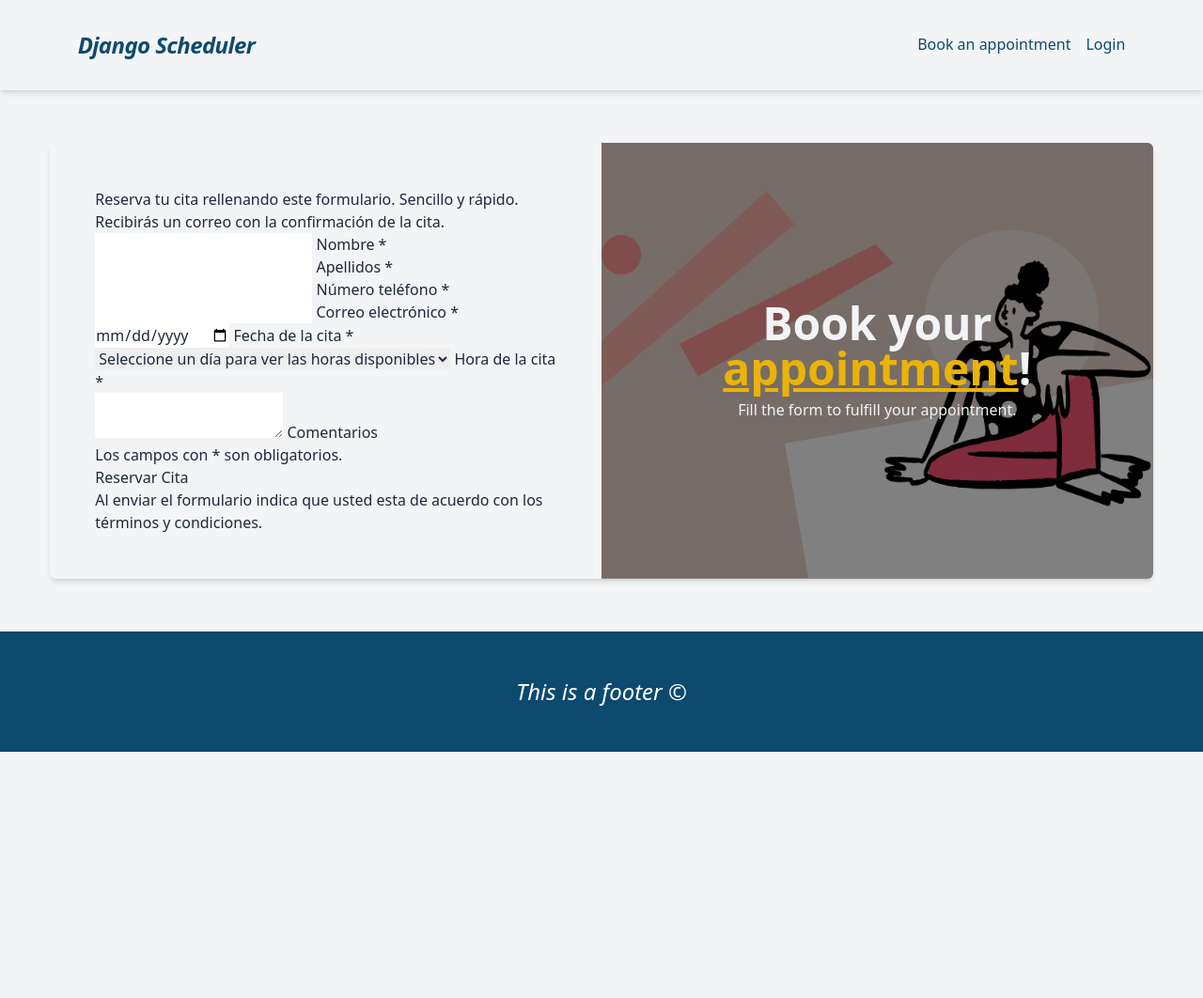
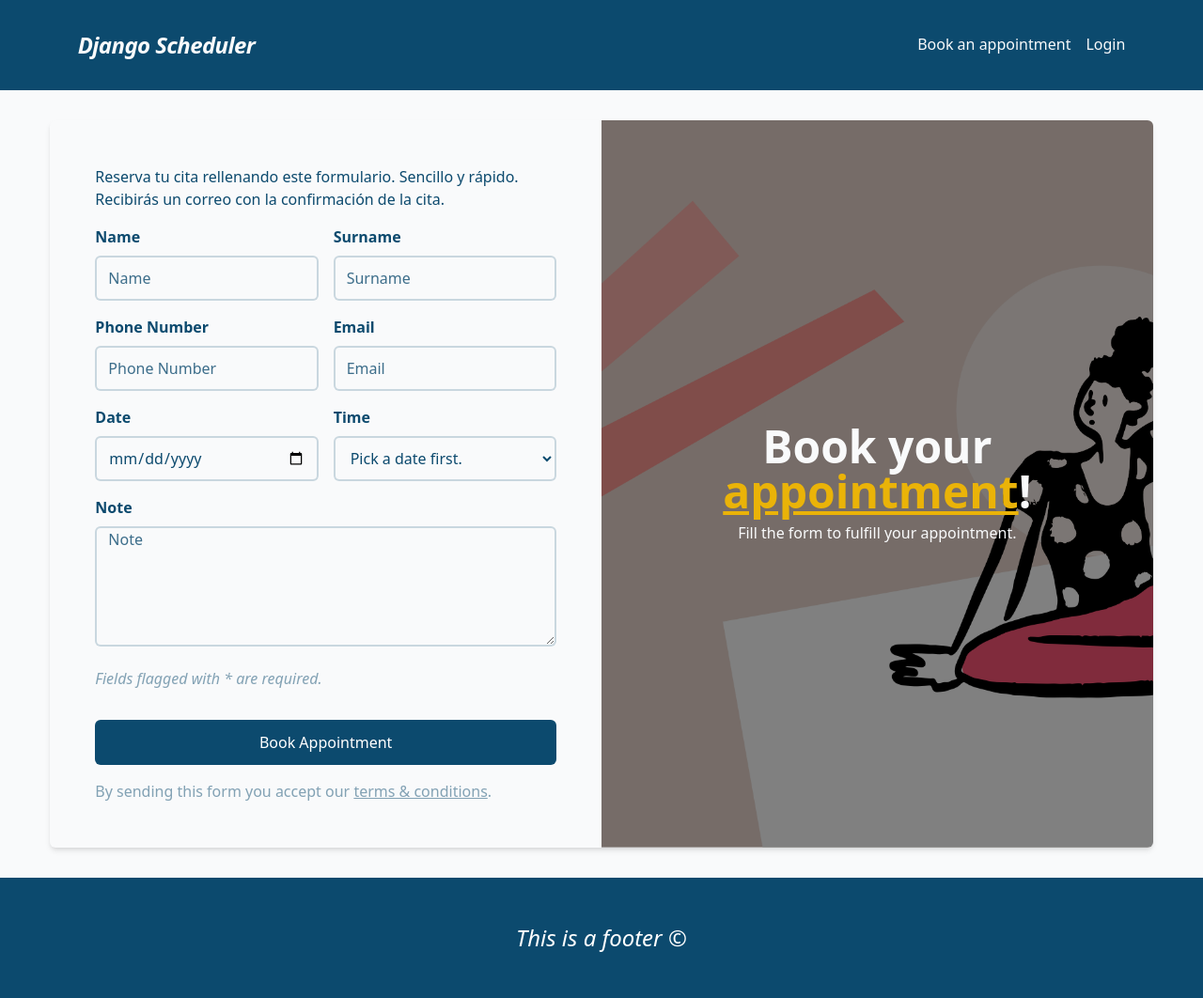
Before and after one commit to javierlnmn/django-scheduling, a Django app: page /appointments/ in a window 1280 px wide. Shown: the whole page at 94% size. Before the commit the page ends 800 px from the top, so only its background shows below. Run offline with Django 5.2, Linux system fonts and the light colour scheme; parts of the project's set-up code (start-up, migrations or seed data) failed here and were passed over; some libraries are stand-ins or nearby versions.

Commit message:
Appointment form style

```diff
--- a/appointments/models.py
+++ b/appointments/models.py
@@ -80,8 +80,8 @@
         existing_appointments = Appointment.objects.filter(appointment_date=date).values_list('appointment_time__time', flat=True)
 
         available_times = [{
-            'time_label': time.appointment_time.strftime('%H:%M'),
-            'time_value': time.id,
-        } for time in all_times if time.appointment_time not in existing_appointments]
+            'time_label': appointment_time.time.strftime('%H:%M'),
+            'time_value': appointment_time.id,
+        } for appointment_time in all_times if appointment_time.time not in existing_appointments]
 
         return available_times
--- a/appointments/templates/appointments/appointment_form.html
+++ b/appointments/templates/appointments/appointment_form.html
@@ -3,78 +3,78 @@
 
 {% block content %}
 
-<main class="flex-1 bg-gray-100-700 text-slate-800 grid place-items">
+<main class="flex-1 bg-gray-50-700 text-sky-900 grid place-items">
 
+    <div class="grid place-items-center py-8">
 
-    <div class="grid place-items-center">
-
-        <div class="bg-gray-100 grid grid-cols-2 w-11/12 max-w-[1400px] rounded-md shadow-md overflow-hidden">
-            <form class="p-12" method="post">
+        <div class="bg-gray-50 grid grid-cols-2 w-11/12 max-w-[1400px] rounded-md shadow-md overflow-hidden">
+            <form class="p-12 flex flex-col gap-4" method="post">
                 {% csrf_token %}
                 <p class="secondary-text">Reserva tu cita rellenando este formulario. Sencillo y rápido. Recibirás un correo con la confirmación de la cita.</p>
 
-                <div class="double-input-container">
-                    <div class="input-wrapper {% if form.nombre.errors %}has-error{% endif %}">
-                        <input class="input" type="text" id="id-nombre" name="nombre" required placeholder=" " />
-                        <label class="label" for="id-nombre">Nombre *</label>
+                <div class="grid grid-cols-2 gap-4 items-start">
+                    <div class="group w-full">
+                        <label for="name-input" class="block font-bold w-full pb-2 text-md transition-all duration-200 ease-in-out group-focus-within:text-yellow-500 {% if form.name.errors %}text-red-600{% endif %}">Name</label>
+                        <input required type="text" id="name-input" name="name" required placeholder="Name" class="bg-gray-50 border-sky-900/20 border-2 h-12 w-full placeholder-sky-900/80 group-focus-within:border-yellow-500 rounded-md px-3 outline-none transition-all duration-200 ease-in-out bg-gray-50-700 focus:ring-0 {% if form.name.errors %}placeholder-red-600 border-red-600 group-focus-within:border-red-500{% endif %}" />
                     </div>
 
-                    <div class="input-wrapper {% if form.apellidos.errors %}has-error{% endif %}">
-                        <input class="input" type="text" id="id-apellidos" name="apellidos" required placeholder=" " />
-                        <label class="label" for="id-apellidos">Apellidos *</label>
+                    <div class="group w-full">
+                        <label for="surname-input" class="block font-bold w-full pb-2 text-md transition-all duration-200 ease-in-out group-focus-within:text-yellow-500 {% if form.surname.errors %}text-red-600{% endif %}">Surname</label>
+                        <input required type="text" id="surname-input" name="surname" required placeholder="Surname" class="bg-gray-50 border-sky-900/20 border-2 h-12 w-full placeholder-sky-900/80 group-focus-within:border-yellow-500 rounded-md px-3 outline-none transition-all duration-200 ease-in-out bg-gray-50-700 focus:ring-0 {% if form.surname.errors %}placeholder-red-600 border-red-600 group-focus-within:border-red-500{% endif %}" />
                     </div>
                 </div>
 
-                <div class="double-input-container">
-                    <div class="input-wrapper {% if form.numero_telefono.errors %}has-error{% endif %}">
-                        <input class="input" type="text" id="id-numero_telefono" name="numero_telefono" required placeholder=" " />
-                        <label class="label" for="id-numero_telefono">Número teléfono *</label>
+                <div class="grid grid-cols-2 gap-4 items-start">
+                    <div class="group w-full">
+                        <label for="phone_number-input" class="block font-bold w-full pb-2 text-md transition-all duration-200 ease-in-out group-focus-within:text-yellow-500 {% if form.phone_number.errors %}text-red-600{% endif %}">Phone Number</label>
+                        <input required type="text" id="phone_number-input" name="phone_number" required placeholder="Phone Number" class="bg-gray-50 border-sky-900/20 border-2 h-12 w-full placeholder-sky-900/80 group-focus-within:border-yellow-500 rounded-md px-3 outline-none transition-all duration-200 ease-in-out bg-gray-50-700 focus:ring-0 {% if form.phone_number.errors %}placeholder-red-600 border-red-600 group-focus-within:border-red-500{% endif %}" />
                     </div>
-                    <div class="input-wrapper {% if form.email.errors %}has-error{% endif %}">
-                        <input class="input" type="email" id="id-email" name="email" required placeholder=" " />
-                        <label class="label" for="id-email">Correo electrónico *</label>
+
+                    <div class="group w-full">
+                        <label for="email-input" class="block font-bold w-full pb-2 text-md transition-all duration-200 ease-in-out group-focus-within:text-yellow-500 {% if form.email.errors %}text-red-600{% endif %}">Email</label>
+                        <input required type="text" id="email-input" name="email" required placeholder="Email" class="bg-gray-50 border-sky-900/20 border-2 h-12 w-full placeholder-sky-900/80 group-focus-within:border-yellow-500 rounded-md px-3 outline-none transition-all duration-200 ease-in-out bg-gray-50-700 focus:ring-0 {% if form.email.errors %}placeholder-red-600 border-red-600 group-focus-within:border-red-500{% endif %}" />
                     </div>
                 </div>
 
-                <div class="double-input-container">
-                    <div class="input-wrapper {% if form.fecha_cita.errors %}has-error{% endif %}">
-                        <input class="input" type="date" id="id-fecha_cita" name="fecha_cita" required placeholder=" " />
-                        <label class="label" for="text">Fecha de la cita *</label>
+                <div class="grid grid-cols-2 gap-4 items-start">
+                    <div class="group w-full">
+                        <label for="appointment_date-input" class="block font-bold w-full pb-2 text-md transition-all duration-200 ease-in-out group-focus-within:text-yellow-500 {% if form.appointment_date.errors %}text-red-600{% endif %}">Date</label>
+                        <input required type="date" id="appointment_date-input" name="appointment_date" required placeholder="Date" class="bg-gray-50 border-sky-900/20 border-2 h-12 w-full placeholder-sky-900/80 group-focus-within:border-yellow-500 rounded-md px-3 outline-none transition-all duration-200 ease-in-out bg-gray-50-700 focus:ring-0 {% if form.appointment_date.errors %}placeholder-red-600 border-red-600 group-focus-within:border-red-500{% endif %}" />
                     </div>
 
-                    <div class="select-wrapper {% if form.hora_cita.errors %}has-error{% endif %} ">
-                        <select class="select" id="id-hora_cita" name="hora_cita">
-                            <option selected id="default-time-option" disabled="disabled">Seleccione un día para ver las horas disponibles</option>
+                    <div class="group w-full">
+                        <label for="appointment_time-input" class="block font-bold w-full pb-2 text-md transition-all duration-200 ease-in-out group-focus-within:text-yellow-500 {% if form.appointment_time.errors %}text-red-600{% endif %}">Time</label>
+                        <select required type="text" id="appointment_time-input" name="appointment_time" required placeholder="Time" class="bg-gray-50 border-sky-900/20 border-2 h-12 w-full placeholder-sky-900/80 group-focus-within:border-yellow-500 rounded-md px-3 outline-none transition-all duration-200 ease-in-out bg-gray-50-700 focus:ring-0 {% if form.appointment_time.errors %}placeholder-red-600 border-red-600 group-focus-within:border-red-500{% endif %}" />
+                            <option selected id="default-time-option" disabled="disabled">Pick a date first.</option>
                         </select>
-                        <label class="label" for="text">Hora de la cita *</label>
                     </div>
                 </div>
 
-                <div class="input-wrapper">
-                    <textarea class="input" id="id-comentarios" name="comentarios" placeholder=" "></textarea>
-                    <label class="label" for="id-comentarios">Comentarios</label>
+                <div class="group w-full">
+                    <label for="note-input" class="block font-bold w-full pb-2 text-md transition-all duration-200 ease-in-out group-focus-within:text-yellow-500 {% if form.note.errors %}text-red-600{% endif %}">Note</label>
+                    <textarea id="note-input" name="note" placeholder="Note" class="bg-gray-50 border-sky-900/20 border-2 h-32 w-full placeholder-sky-900/80 group-focus-within:border-yellow-500 rounded-md px-3 outline-none transition-all duration-200 ease-in-out bg-gray-50-700 focus:ring-0 {% if form.note.errors %}placeholder-red-600 border-red-600 group-focus-within:border-red-500{% endif %}"></textarea>
                 </div>
 
-                <p class="secondary-text">Los campos con * son obligatorios.</p>
+                <p class="italic text-sky-900/50">Fields flagged with * are required.</p>
 
-                <div class="form-errors">
+                <div class="flex flex-col gap-4">
                     {% for field, errors in form.errors.items %}
-                            <p class="error"><strong>{{ field|capfirst }}</strong>:&nbsp;{% for error in errors %}{{ error }}&nbsp;{% endfor %}</p>
+                            <p class="text-red-600/60"><strong>{{ field|capfirst }}</strong>:&nbsp;{% for error in errors %}{{ error }}&nbsp;{% endfor %}</p>
                     {% endfor %}
 
                     {% for errors in form.non_field_errors.items %}
-                            <p class="error">{% for error in errors %}{{ error }}&nbsp;{% endfor %}</p>
+                            <p class="text-red-600/60">{% for error in errors %}{{ error }}&nbsp;{% endfor %}</p>
                     {% endfor %}
                 </div>
 
-                <button class="submit-button button-primary button-primary_small" type="submit">Reservar Cita</button>
-                <p class="secondary-text">Al enviar el formulario indica que usted esta de acuerdo con los términos y condiciones.</p>
+                <button class="h-12 rounded-md bg-sky-900 text-white" type="submit">Book Appointment</button>
+                <p class="text-sky-900/50">By sending this form you accept our <span class="underline">terms & conditions</span>.</p>
 
             </form>
             <div class="relative">
                 <div class="relative z-30 w-11/12 h-full mx-auto py-6 flex flex-col gap-2 items-center justify-center">
-                    <h2 class="text-center text-5xl text-gray-100 font-black">Book your <span class="underline text-yellow-500 decoration-yellow-500">appointment</span>!</h2>
-                    <p class="text-gray-100 text-center secondary-text">Fill the form to fulfill your appointment.</p>
+                    <h2 class="text-center text-5xl text-gray-50 font-black">Book your <span class="underline text-yellow-500 decoration-yellow-500">appointment</span>!</h2>
+                    <p class="text-gray-50 text-center secondary-text">Fill the form to fulfill your appointment.</p>
                 </div>
                 <img class="z-10 h-full object-cover brightness-50 absolute top-0 left-0" src="{% static 'images/appointment_form_image.png' %}" alt="Appointment form image">
             </div>
@@ -103,7 +103,7 @@
 
         async function getAvailableTimes() {
 
-            const appointmentDate = document.getElementById('id-fecha_cita').value;
+            const appointmentDate = document.getElementById('appointment_date-input').value;
 
             const selectedDay = { selected_day: appointmentDate };
             const payload = JSON.stringify(selectedDay);
@@ -132,7 +132,7 @@
         }
 
         async function setAvailableTimes() {
-            const selectInputAppointmentTime = document.getElementById("id-hora_cita");
+            const selectInputAppointmentTime = document.getElementById("appointment_time-input");
             const defaultOption = document.getElementById("default-time-option");
             const availableTimes = await getAvailableTimes();
 
@@ -153,7 +153,7 @@
             }
         }
 
-        document.getElementById("id-fecha_cita").addEventListener("change", setAvailableTimes);
+        document.getElementById("appointment_date-input").addEventListener("change", setAvailableTimes);
     </script>
 
 </main>
--- a/common/templates/common/_main.html
+++ b/common/templates/common/_main.html
@@ -3,7 +3,7 @@
 
 {% include 'common/base/head.html' %}
 
-<body class="flex flex-col min-h-svh bg-gray-100">
+<body class="flex flex-col min-h-svh bg-gray-50">
     {% include 'common/base/header.html' %}
 
     {% block content %}
--- a/common/templates/common/base/header.html
+++ b/common/templates/common/base/header.html
@@ -1,4 +1,4 @@
-<header class="sticky z-50 top-0 p-8 text-center shadow-md bg-gray-100 text-sky-900">
+<header class="sticky z-50 top-0 p-8 text-center bg-sky-900 text-gray-50">
     <div class="w-11/12 max-w-[1200px] mx-auto flex justify-between items-center gap-6">
         <h1 class="text-2xl font-black italic tracking-tight">
             <a href="{% url 'common:index' %}">Django Scheduler</a>
--- a/common/templates/common/base/session_manager.html
+++ b/common/templates/common/base/session_manager.html
@@ -6,10 +6,10 @@
 
     <div class="hidden absolute top-8 right-0 z-50 rounded-md w-max group-hover:flex flex-col min-w-36">
         <div class="h-4 bg-transparent w-full"></div>
-        <div class="shadow-md bg-gray-100-900 rounded-md flex flex-col items-end overflow-hidden">
-            <a class="px-3 py-2 w-full hover:bg-gray-100-950/30 transition-colors" href="">Account</a>
-            <a class="px-3 py-2 w-full hover:bg-gray-100-950/30 transition-colors" href="">Settings</a>
-            <form action="{% url 'accounts:logout' %}" method="POST" class="px-3 py-2 w-full hover:bg-gray-100-950/30 transition-colors">
+        <div class="shadow-md bg-white rounded-md flex flex-col items-end overflow-hidden">
+            <a class="text-sky-900 font-bold px-3 py-2 w-full hover:bg-gray-50 transition-colors" href="">Account</a>
+            <a class="text-sky-900 font-bold px-3 py-2 w-full hover:bg-gray-50 transition-colors" href="">Settings</a>
+            <form action="{% url 'accounts:logout' %}" method="POST" class="text-sky-900 font-bold px-3 py-2 w-full hover:bg-gray-50 transition-colors">
                 {% csrf_token %}
                 <button class="text-red-400" type="submit">Logout</button>
             </form>
--- a/common/templates/common/index.html
+++ b/common/templates/common/index.html
@@ -2,8 +2,8 @@
 {% load static %}
 
 {% block content %}
-<main class="flex-1 bg-gray-100-600 text-sky-900">
-    <div class="grid grid-cols-2 w-full min-h-96 bg-gray-100-700 max-md:flex max-md:flex-col bg-sky-900">
+<main class="flex-1 bg-gray-50-600 text-sky-900">
+    <div class="grid grid-cols-2 w-full min-h-96 bg-gray-50-700 max-md:flex max-md:flex-col bg-sky-900">
         <div class="grid place-items-center items-center max-md:py-12">
             <div class="w-3/4 mx-auto flex flex-col gap-5">
                 <h2 class="text-5xl text-white font-black">Schedule your <span class="underline text-yellow-500 decoration-yellow-500">appointment right now</span>!</h2>
@@ -11,7 +11,7 @@
             </div>
         </div>
         <div class="overflow-hidden">
-            <img class="w-full md:object-right h-full max-h-96 object-cover md:rotate-6 md:scale-[1.4] md:trangray-100-x-60" src="{% static "images/index_stock_image.png" %}" alt="Scheduling">
+            <img class="w-full md:object-right h-full max-h-96 object-cover md:rotate-6 md:scale-[1.4] md:trangray-50-x-60" src="{% static "images/index_stock_image.png" %}" alt="Scheduling">
         </div>
     </div>
     <div class="w-11/12 max-w-[1200px] mx-auto my-12 flex flex-col gap-12">
```
Also changed, not shown: accounts/templates/registration/login.html (+6 -6 lines).
